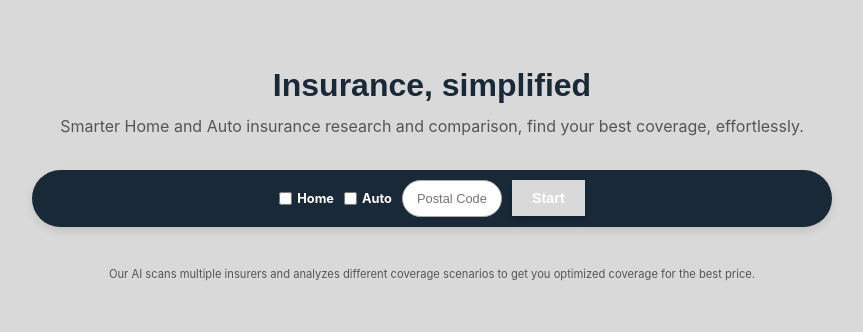
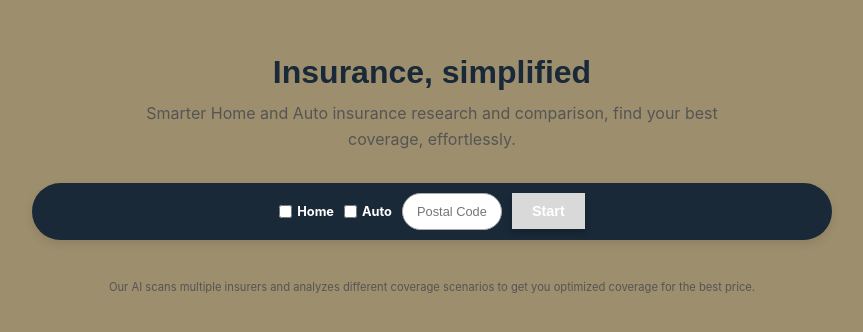
Before and after one commit to vidx3m/ince, a Next.js app: page / in a window 1280 px wide. Shown: the part 226-558 px from the top of the page, without its empty margins (208-1071 px from the left). Built offline with nearby package versions, Linux system fonts and the light colour scheme.

Commit message:
Updated landing page

```diff
--- a/pages/index.tsx
+++ b/pages/index.tsx
@@ -8,7 +8,7 @@ export default function Home() {
             justifyContent: "center",
             alignItems: "center",
             minHeight: "100vh",
-            backgroundColor: "#d9d9d9",
+            backgroundColor: "#9d8e6d",
             fontFamily: "Inter, sans-serif",
             color: "#ffffff", fontSize: "0.8rem",
             padding: "40px",
@@ -24,7 +24,7 @@ export default function Home() {
             }}>
                 Insurance, simplified
             </h1>
-            <p style={{ fontSize: "1rem", maxWidth: "800px", marginBottom: "30px", color: "#555", lineHeight: "1.6" }}>
+            <p style={{ fontSize: "1rem", maxWidth: "600px", marginBottom: "30px", color: "#555", lineHeight: "1.6" }}>
                 Smarter Home and Auto insurance research and comparison, find your best coverage, effortlessly.
             </p>
 
```
